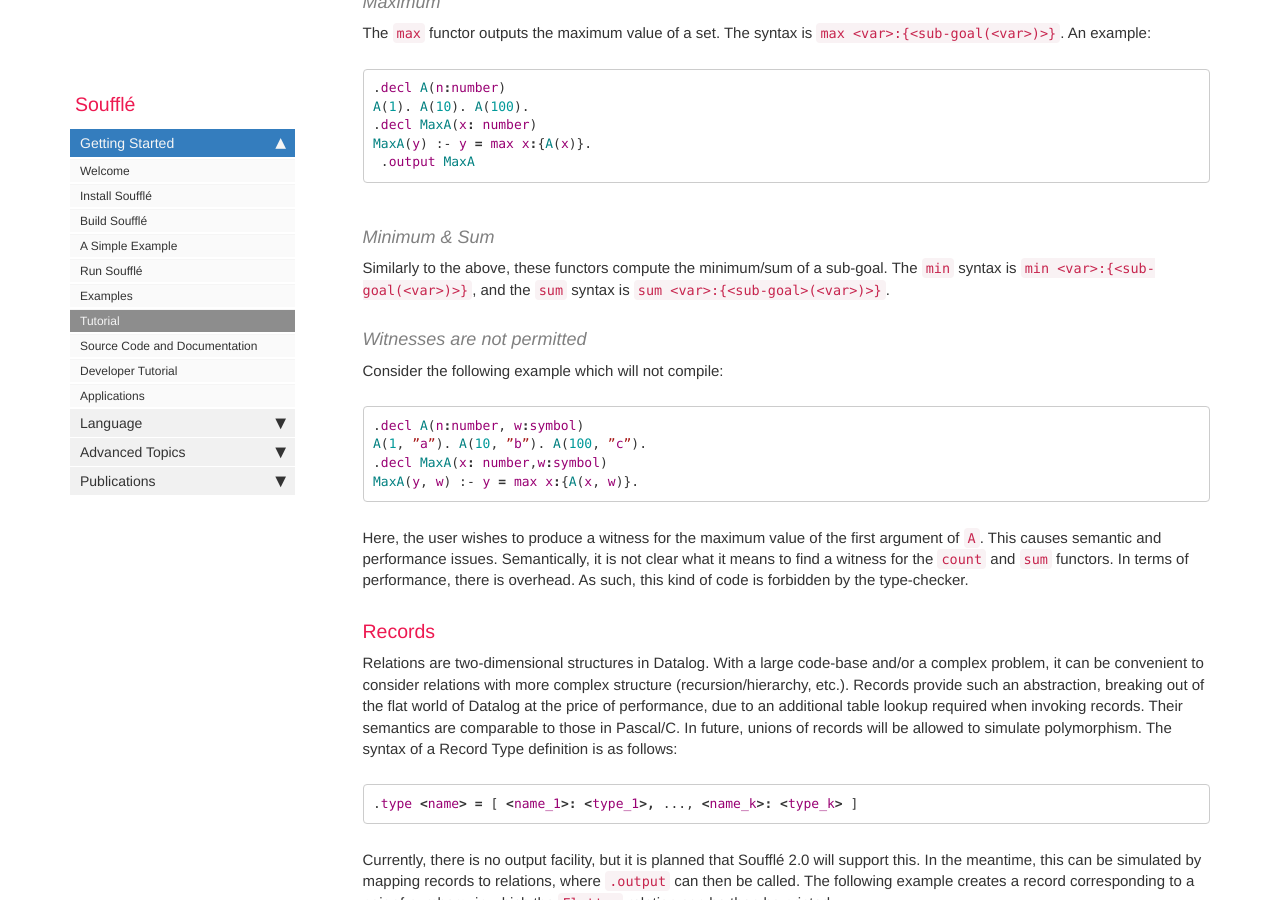
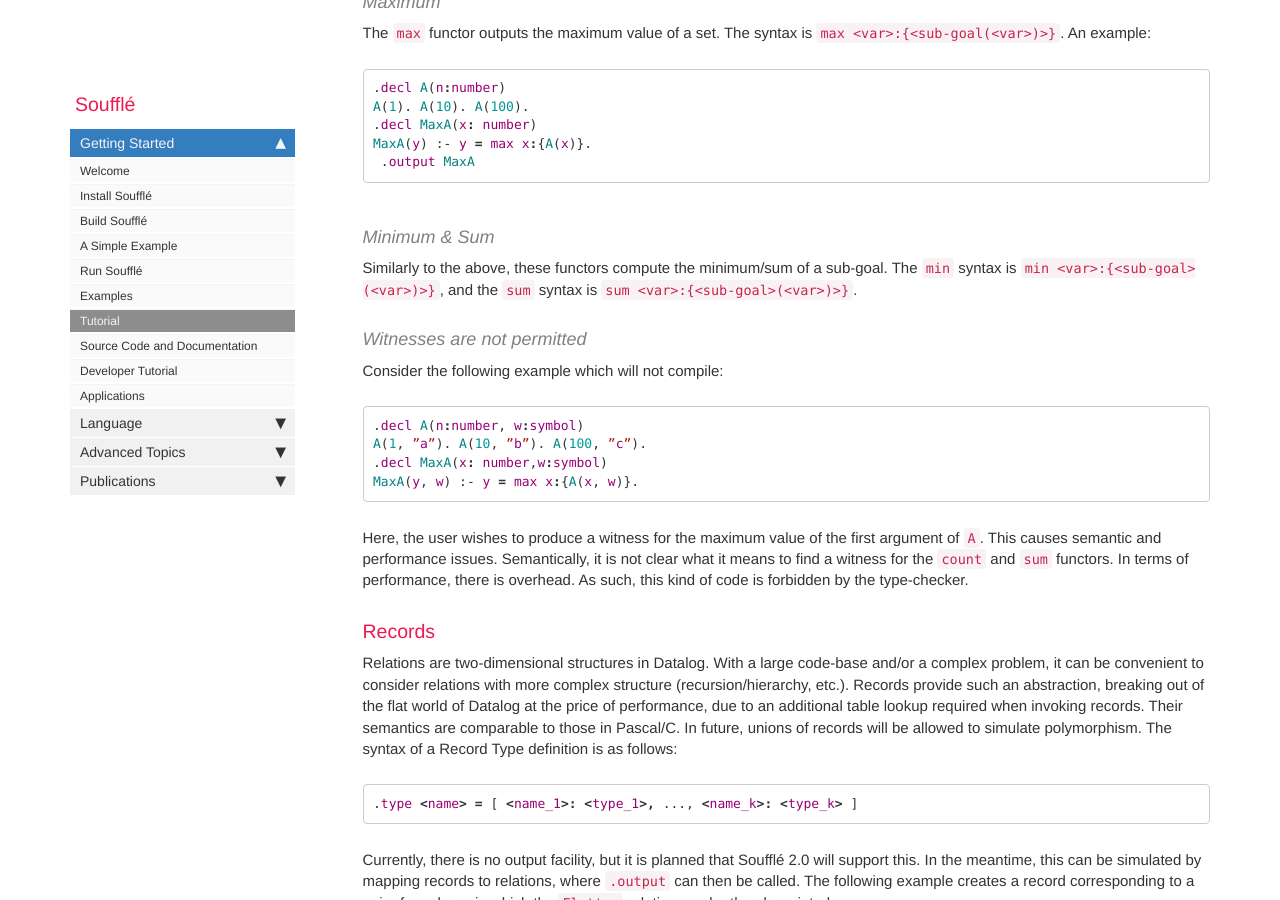
Before and after one commit to souffle-lang/souffle-lang.github.io, a Jekyll site: the page built from pages/docs/tutorial.md, in a window 1280 px wide and 900 px high, scrolled down 9641 px. Built offline with Jekyll 4.4.1, drawn with Linux system fonts in a browser that asks for light colours; comment, search, counter and statistics services are not loaded; part of the change alters nothing that is shown.

```diff
--- a/pages/docs/tutorial.md
+++ b/pages/docs/tutorial.md
@@ -477,7 +477,7 @@ MaxA(y) :- y = max x:{A(x)}.
 
 #### Minimum & Sum
 Similarly to the above, these functors compute the minimum/sum of a sub-goal.
-The ``min`` syntax is ``min <var>:{<sub-goal(<var>)>}``, and the ``sum`` syntax is ``sum <var>:{<sub-goal>(<var>)>}``.
+The ``min`` syntax is ``min <var>:{<sub-goal>(<var>)>}``, and the ``sum`` syntax is ``sum <var>:{<sub-goal>(<var>)>}``.
 
 #### Witnesses are not permitted
 Consider the following example which will not compile:
```
